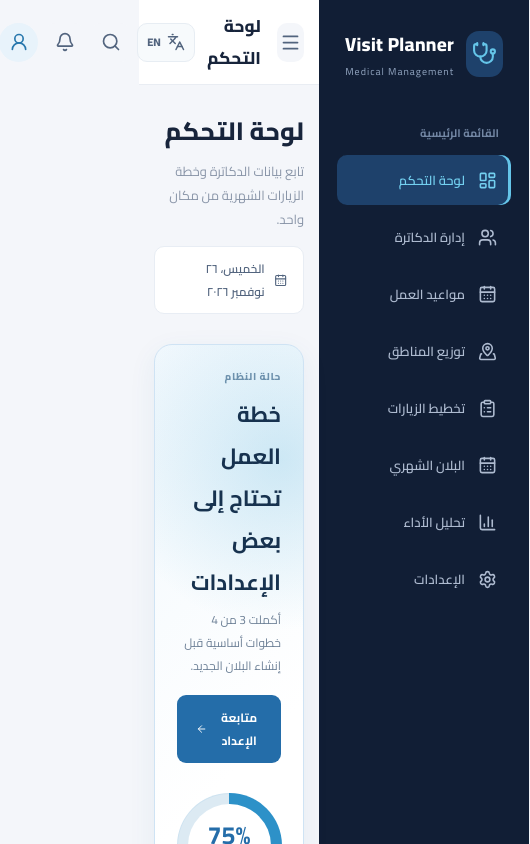
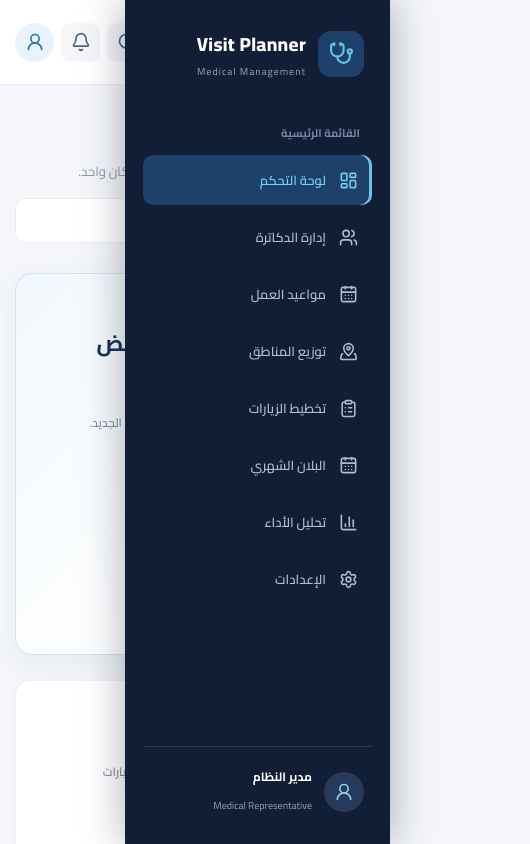
Before and after one commit to Mostafa-98/Nerhadou-planner, a React (Vite) app: page / in a window 390 px wide. Shown: the top 844 px of the page, 530 px wide, since content can reach past the window. Built offline with nearby package versions, Linux system fonts and the light colour scheme.

Commit message:
Make layout responsive on mobile: sidebar becomes overlay drawer
Add mobile styles for sidebar and backdrop.

```diff
--- a/src/index.css
+++ b/src/index.css
@@ -1704,3 +1704,43 @@ button {
     margin: 0;
   }
 }
+
+/* Mobile: sidebar becomes an overlay drawer */
+.sidebar-backdrop {
+  display: none;
+}
+
+@media (max-width: 768px) {
+  .sidebar {
+    position: fixed;
+    top: 0;
+    bottom: 0;
+    inset-inline-start: 0;
+    width: 265px;
+    min-width: 265px;
+    z-index: 1000;
+    transform: translateX(0);
+    visibility: visible;
+    box-shadow: 0 0 40px rgba(15, 23, 42, 0.35);
+  }
+
+  .sidebar.closed {
+    width: 265px;
+    min-width: 265px;
+    padding: 26px 18px;
+    transform: translateX(100%);
+    visibility: hidden;
+    pointer-events: none;
+  }
+
+  .sidebar-backdrop {
+    display: block;
+    position: fixed;
+    inset: 0;
+    background: rgba(15, 23, 42, 0.45);
+    z-index: 900;
+    border: none;
+    padding: 0;
+    cursor: default;
+  }
+}
```
